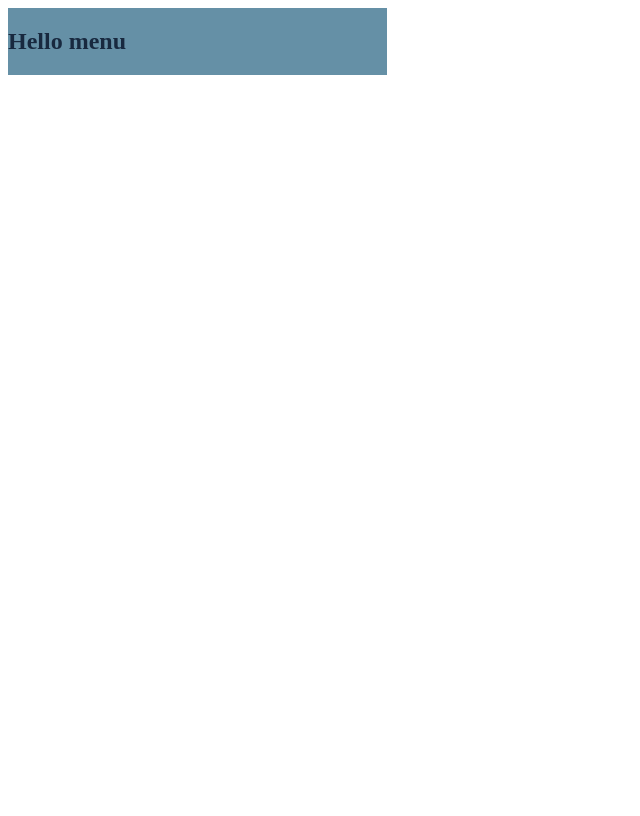
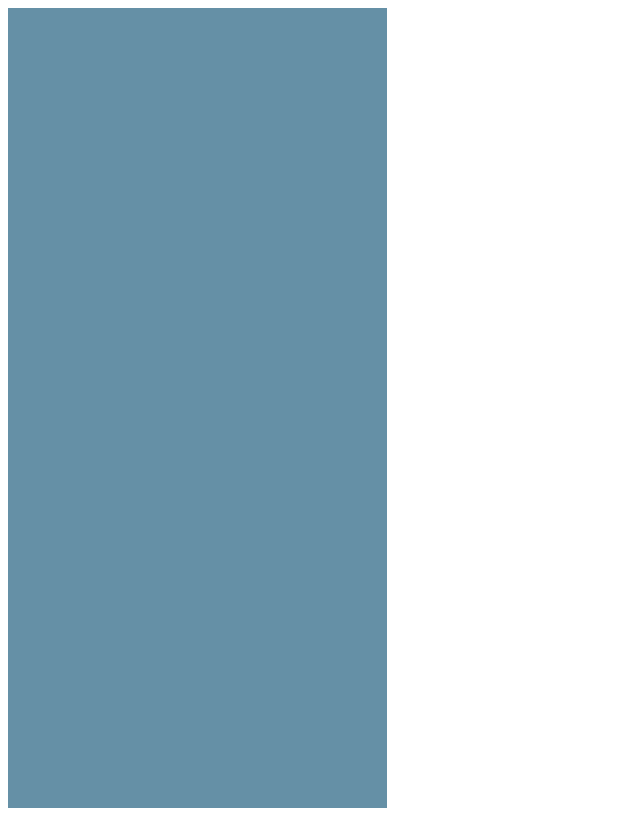
Before and after one commit to Zihengheng/my-todos, a Vue app: page / in a window 1280 px wide. Shown: the whole page, without its empty margins (0-640 px from the left). Built offline with nearby package versions, Linux system fonts and the light colour scheme.

Commit message:
add files

```diff
--- a/src/components/layouts.vue
+++ b/src/components/layouts.vue
@@ -1,34 +1,38 @@
 <template>
   <section class="container" > <!--最外层容器-->
     <section class="menu"> <!--左边的容器-->
-    <h2>Hello menu</h2>
     </section>
     <section class="content-container"><!--右边的容器-->
     </section>
   </section>
 </template>
 <script>
-  export  default {};
+    import menus from './menus';
+    export  default {
+        components:{
+            menus
+        }
+    };
 </script>
 <style>
 .body{
     position: absolute;
-    margin-top:0;
-    padding:0;
-    margin-bottom:0;
+    margin:0 0 0 0;
 }
 .container {
     display: flex;
-    margin-top: 0px 0px 0px 0px;
+    margin-top: 0;
+    margin-bottom:0;
     background-color:#315481;
+    height:800px;
+
 }
 .menu {
     width:30%;
-    margin-top:0px;
-    margin-bottom:0;
-    margin-left:0;
     background-color:#99CCCC;
     opacity:0.5;
+    margin-bottom:0;
+    height:100%;
 }
 .content-container{
     flex:1;
--- /dev/null
+++ b/src/components/menus.vue
@@ -0,0 +1,19 @@
+<template>
+  <div class="list-todos">  <!--菜单容器-->
+      <a class="list-todo activeListClass list" > <!--单个菜单容器-->
+        <span class="icon-lock" ></span>  <!--锁的图标-->
+        <span class="count-list">1</span><!--数字-->
+        星期一 <!--菜单内容-->
+      </a>
+    <a class=" link-list-new" > <!--新增菜单-->
+      <span class="icon-plus">
+      </span>
+      新增
+    </a>
+  </div>
+</template>
+<script>
+  export default {};
+</script>
+<style>
+</style>
```
Also changed, not shown: src/components/item.vue (added), src/components/todo.vue (added).
